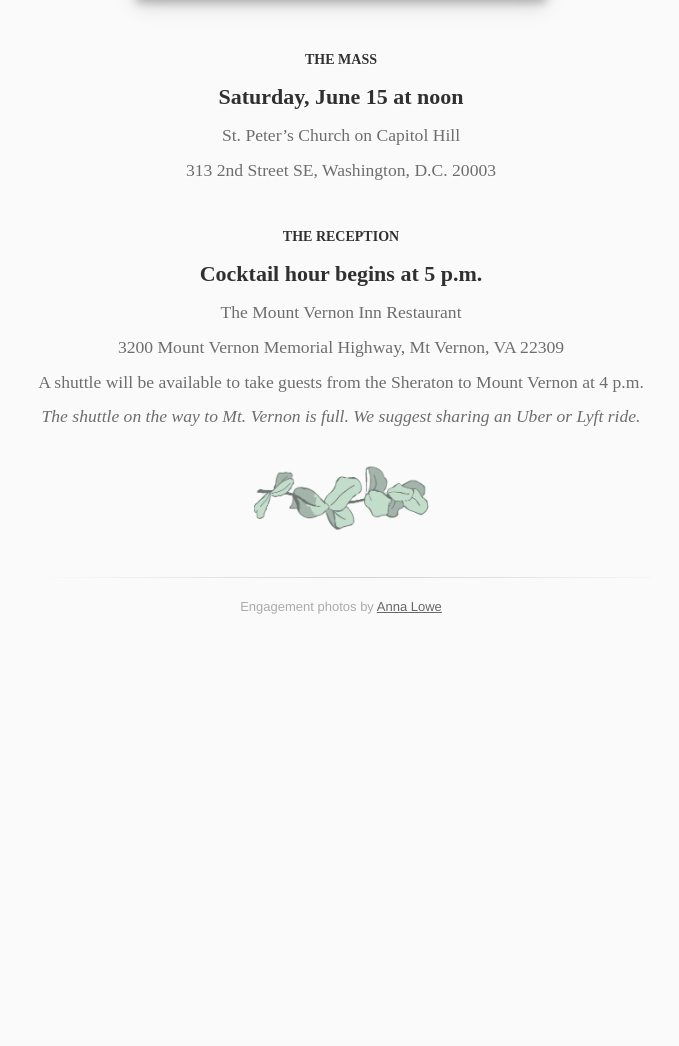
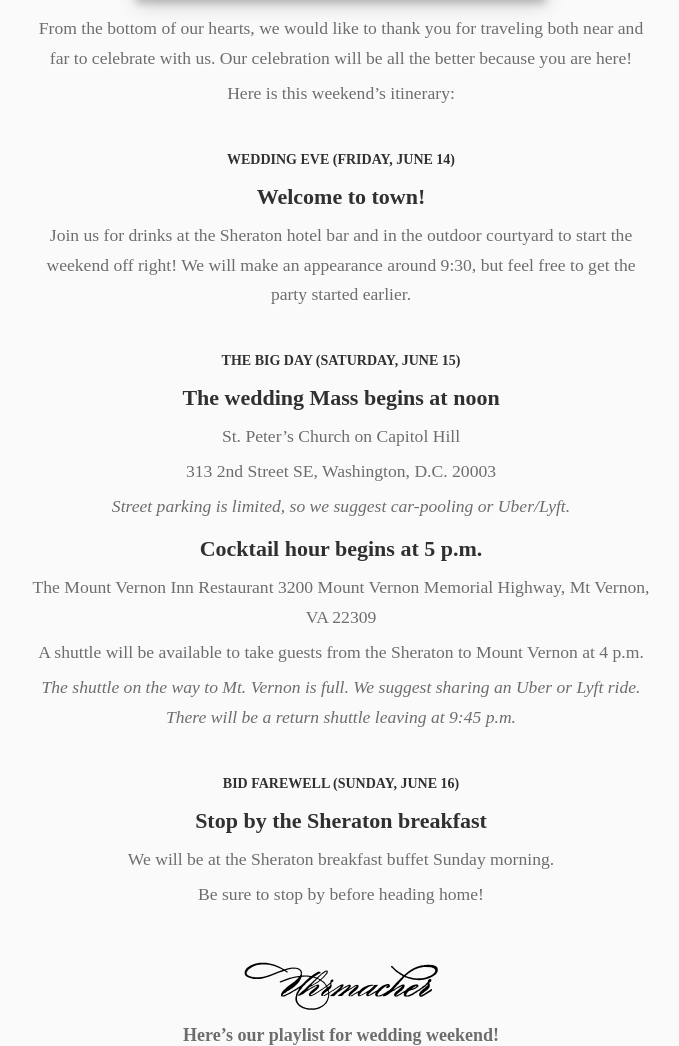
Before and after one commit to kevinuhrmacher/wedding-website, a PHP site: page / in a window 1280 px wide. Shown: the part 719-1765 px from the top of the page, without its empty margins (299-978 px from the left). Before the commit the page ends 1333 px from the top, so only its background shows below. Run offline with PHP 8.4, Linux system fonts and the light colour scheme; some web fonts are replaced.

Commit message:
wedding weekend

```diff
--- a/_config.yml
+++ b/_config.yml
@@ -1,5 +1,5 @@
-title: Kevin and Lexi are getting married on June 15, 2019
-description: Join us in Washington, D.C. to celebrate our marriage.
+title: Welcome to our Wedding Weekend!
+description: Thank you for joining us in Washington, D.C. to celebrate our marriage.
 show_downloads: true
 google_analytics:
 theme: jekyll-theme-tactile
--- a/_site/assets/css/style.css
+++ b/_site/assets/css/style.css
@@ -422,6 +422,11 @@ footer a:hover {
 .clear {
   clear: both; }
 
+#container .inner .uhrmacher-footer {
+  max-width: 200px;
+  display: block;
+  margin: 50px auto 0; }
+
 #main_content img {
   border: 5px solid white;
   box-shadow: 0 4px 8px 0 rgba(0, 0, 0, 0.2), 0 6px 20px 0 rgba(0, 0, 0, 0.17); }
--- a/_site/index.html
+++ b/_site/index.html
@@ -17,17 +17,17 @@
     <![endif]-->
 
 <!-- Begin Jekyll SEO tag v2.5.0 -->
-<title>Kevin and Lexi are getting married on June 15, 2019 | Join us in Washington, D.C. to celebrate our marriage.</title>
+<title>Welcome to our Wedding Weekend! | Thank you for joining us in Washington, D.C. to celebrate our marriage.</title>
 <meta name="generator" content="Jekyll v3.8.4" />
-<meta property="og:title" content="Kevin and Lexi are getting married on June 15, 2019" />
+<meta property="og:title" content="Welcome to our Wedding Weekend!" />
 <meta property="og:locale" content="en_US" />
-<meta name="description" content="Join us in Washington, D.C. to celebrate our marriage." />
-<meta property="og:description" content="Join us in Washington, D.C. to celebrate our marriage." />
+<meta name="description" content="Thank you for joining us in Washington, D.C. to celebrate our marriage." />
+<meta property="og:description" content="Thank you for joining us in Washington, D.C. to celebrate our marriage." />
 <link rel="canonical" href="http://localhost:4000/" />
 <meta property="og:url" content="http://localhost:4000/" />
-<meta property="og:site_name" content="Kevin and Lexi are getting married on June 15, 2019" />
+<meta property="og:site_name" content="Welcome to our Wedding Weekend!" />
 <script type="application/ld+json">
-{"name":"Kevin and Lexi are getting married on June 15, 2019","description":"Join us in Washington, D.C. to celebrate our marriage.","@type":"WebSite","url":"http://localhost:4000/","headline":"Kevin and Lexi are getting married on June 15, 2019","@context":"http://schema.org"}</script>
+{"name":"Welcome to our Wedding Weekend!","description":"Thank you for joining us in Washington, D.C. to celebrate our marriage.","@type":"WebSite","url":"http://localhost:4000/","headline":"Welcome to our Wedding Weekend!","@context":"http://schema.org"}</script>
 <!-- End Jekyll SEO tag -->
 
   </head>
@@ -37,8 +37,8 @@
         <header>
           <img class="leaves-1" src="../assets/images/leaves-1.png" />
 
-          <h1>Kevin and Lexi are getting married on June 15, 2019</h1>
-          <h2>Join us in Washington, D.C. to celebrate our marriage.</h2>
+          <h1>Welcome to our Wedding Weekend!</h1>
+          <h2>Thank you for joining us in Washington, D.C. to celebrate our marriage.</h2>
 
           <div class="page-menu">
             <div class="m-item"><a href="http://www.makeuhrmine.com">Home</a></div>
@@ -53,28 +53,51 @@
         <section id="main_content">
           <p><img src="../assets/images/IMG_6672.jpg" alt="Proposal" /></p>
 
-<h4 id="the-mass">The mass</h4>
-<h2 id="saturday-june-15-at-noon">Saturday, June 15 at noon</h2>
+<p>From the bottom of our hearts, we would like to thank you for traveling both near and far to celebrate with us. Our celebration will be all the better because you are here!</p>
+
+<p>Here is this weekend’s itinerary:</p>
+
+<h4 id="wedding-eve-friday-june-14">Wedding eve (Friday, June 14)</h4>
+<h2 id="welcome-to-town">Welcome to town!</h2>
+<p>Join us for drinks at the Sheraton hotel bar and in the outdoor courtyard to start the weekend off right! We will make an appearance around 9:30, but feel free to get the party started earlier.</p>
+
+<h4 id="the-big-day-saturday-june-15">The big day (Saturday, June 15)</h4>
+<h2 id="the-wedding-mass-begins-at-noon">The wedding Mass begins at noon</h2>
+
 <p>St. Peter’s Church on Capitol Hill</p>
 
 <p>313 2nd Street SE, Washington, D.C. 20003</p>
 
-<h4 id="the-reception">The reception</h4>
+<p><em>Street parking is limited, so we suggest car-pooling or Uber/Lyft.</em></p>
+
 <h2 id="cocktail-hour-begins-at-5-pm">Cocktail hour begins at 5 p.m.</h2>
-<p>The Mount Vernon Inn Restaurant</p>
-
-<p>3200 Mount Vernon Memorial Highway, Mt Vernon, VA 22309</p>
+<p>The Mount Vernon Inn Restaurant
+3200 Mount Vernon Memorial Highway, Mt Vernon, VA 22309</p>
 
 <p>A shuttle will be available to take guests from the Sheraton to Mount Vernon at 4 p.m.</p>
 
 <!-- _[Please sign up to take the shuttle here.](https://forms.gle/y9tP3BTzTYtnodKv8)_ -->
-<p><em>The shuttle on the way to Mt. Vernon is full. We suggest sharing an Uber or Lyft ride.</em></p>
+<p><em>The shuttle on the way to Mt. Vernon is full. We suggest sharing an Uber or Lyft ride. There will be a return shuttle leaving at 9:45 p.m.</em></p>
+
+<h4 id="bid-farewell-sunday-june-16">Bid farewell (Sunday, June 16)</h4>
+
+<h2 id="stop-by-the-sheraton-breakfast">Stop by the Sheraton breakfast</h2>
+
+<p>We will be at the Sheraton breakfast buffet Sunday morning.</p>
+
+<p>Be sure to stop by before heading home!</p>
+
 
         </section>
 
-        <img class="leaves-2" src="../assets/images/leaves-1.png" />
+        <img class="uhrmacher-footer" src="../assets/images/uhrmacher.png" />
 
+        <h3>Here’s our playlist for wedding weekend!</h3>
 
+        <iframe src="https://open.spotify.com/embed/playlist/56ZvmOUEIMVrFkrH9yYrO3" width="300" height="380" frameborder="0" allowtransparency="true" allow="encrypted-media"></iframe>
+
+<!--         <img class="leaves-2" src="../assets/images/leaves-1.png" />
+ -->
         <footer>
           <caption>Engagement photos by <a href="https://annalowephoto.com/">Anna Lowe</a></caption>
 
--- a/assets/css/style.scss
+++ b/assets/css/style.scss
@@ -5,6 +5,12 @@
 
 .clear {
 	clear:both;
+}
+
+#container .inner .uhrmacher-footer {
+	max-width: 200px;
+	display: block;
+	margin: 50px auto 0;
 }
 
 #main_content {
```
Also changed, not shown: _layouts/default.html (+6 -1 lines), _site/about.html (+14 -9 lines), _site/dc-guide.html (+14 -9 lines), _site/hotel.html (+14 -9 lines), _site/registry.html (+14 -9 lines), index.md (+24 -5 lines), _site/assets/images/uhrmacher.png (added), assets/images/uhrmacher.png (added).
